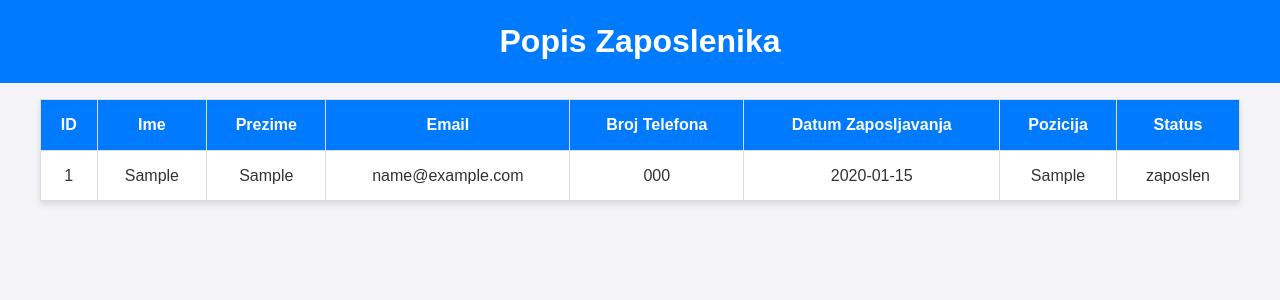
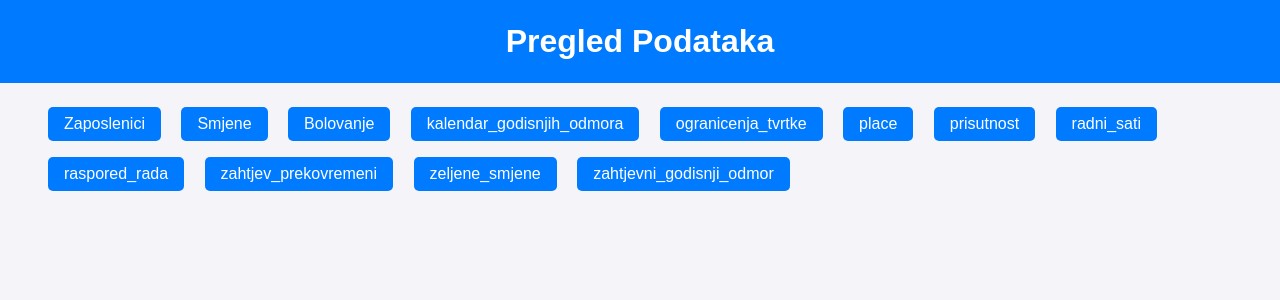
Before and after one commit to LukaCatela/BP2_Sustav-za-upravljanje-rasporedom-radnog-vremena-zaposlenika, a Flask app: page / in a window 1280 px wide. Shown: the top 300 px of the page. Run offline with Flask 3, Linux system fonts and the light colour scheme; tables that the repository leaves empty hold one stand-in row (values such as "Sample post").

Commit message:
Basic CSS+HTML
i dodao svaku tablicu

```diff
--- a/Test_Tablica.sql
+++ b/Test_Tablica.sql
@@ -76,7 +76,7 @@ trajanje INT NOT NULL
 );
 CREATE TABLE ogranicenja_tvrtke(
 id INT PRIMARY KEY AUTO_INCREMENT,
-vrsta_ogranicenja VARCHAR(20) -- Kasnije dodati enum svake vrste
+vrsta_ogranicenja VARCHAR(50) -- Kasnije dodati enum svake vrste
 );
 CREATE TABLE zahtjev_prekovremeni(
 id INT PRIMARY KEY AUTO_INCREMENT,
--- a/app.py
+++ b/app.py
@@ -14,27 +14,53 @@ db = SQLAlchemy(app)
 def index():
     return render_template('index.html')
 
-@app.route('/zaposlenici', methods=['GET'])
-def get_employees():
+# Pomocna funkcija za lakse upisivanje tablica sa podatcima
+def stavljanje_vrijednosti(ime_tablice):
     with db.engine.connect() as conn:
-        select_zapolsenik = text("SELECT * FROM zaposlenik")
-        result = conn.execute(select_zapolsenik)
-        zaposlenici = []
-        for row in result:
-            zaposlenici.append({
-                'id': row[0],
-                'ime': row[1],
-                'prezime': row[2],
-                'email': row[3],
-                'broj_telefona': row[4],
-                'datum_zaposljavanja': row[5].strftime('%Y-%m-%d'),
-                'pozicija': row[6],
-                'status': row[7]
-            })
-    return Response(
-        json.dumps(zaposlenici, ensure_ascii=False),
-        mimetype='application/json; charset=utf-8'
-    )
+        query = text(f"SELECT * FROM {ime_tablice}")
+        result = conn.execute(query)
+        data = [dict(row._mapping) for row in result]
+    return data
+
+# Od ovuda do slijedeceg komentara su svi routovi koji koriste pomocnu funkciju
+# -----------------------------------------------------------------------------------------------------#
+@app.route('/bolovanje', methods=['GET'])
+def get_bolovanje():
+    return jsonify(stavljanje_vrijednosti('bolovanje'))
+@app.route('/kalendar_godisnjih_odmora', methods=['GET'])
+def get_kalendar_godisnjih_odmora():
+    return jsonify(stavljanje_vrijednosti('kalendar_godisnjih_odmora'))
+@app.route('/ogranicenja_tvrtke', methods=['GET'])
+def get_ogranicenja_tvrtke():
+    return jsonify(stavljanje_vrijednosti('ogranicenja_tvrtke'))
+@app.route('/place', methods=['GET'])
+def get_place():
+    return jsonify(stavljanje_vrijednosti('place'))
+@app.route('/prisutnost', methods=['GET'])
+def get_prisutnost():
+    return jsonify(stavljanje_vrijednosti('prisutnost'))
+@app.route('/radni_sati', methods=['GET'])
+def get_radni_sati():
+    return jsonify(stavljanje_vrijednosti('radni_sati'))
+@app.route('/raspored_rada', methods=['GET'])
+def get_raspored_rada():
+    return jsonify(stavljanje_vrijednosti('raspored_rada'))
+@app.route('/smjene', methods=['GET'])
+def get_smjene():
+    return jsonify(stavljanje_vrijednosti('smjene'))
+@app.route('/zahtjev_prekovremeni', methods=['GET'])
+def get_zahtjev_prekovremeni():
+    return jsonify(stavljanje_vrijednosti('zahtjev_prekovremeni'))
+@app.route('/zahtjevni_godisnji_odmor', methods=['GET'])
+def get_zahtjevni_godisnji_odmor():
+    return jsonify(stavljanje_vrijednosti('zahtjevni_godisnji_odmor'))
+@app.route('//zaposlenici',methods=['GET'])
+def get_zaposlenici():
+    return jsonify(stavljanje_vrijednosti('zaposlenik'))
+@app.route('/zeljene_smjene', methods=['GET'])
+def get_zeljene_smjene():
+    return jsonify(stavljanje_vrijednosti('zeljene_smjene'))
+# -----------------------------------------------------------------------------------------------------#
 
 if __name__ == "__main__":
     app.run(debug=True)
--- a/static/style.css
+++ b/static/style.css
@@ -57,3 +57,21 @@ footer {
     color: white;
     margin-top: 1rem;
 }
+button {
+    padding: 0.5rem 1rem;
+    margin: 0.5rem;
+    border: none;
+    background-color: #007bff;
+    color: white;
+    font-size: 1rem;
+    cursor: pointer;
+    border-radius: 5px;
+}
+
+button:hover {
+    background-color: #0056b3;
+}
+
+table {
+    margin-top: 1rem;
+}
--- a/templates/index.html
+++ b/templates/index.html
@@ -3,59 +3,69 @@
 <head>
     <meta charset="UTF-8">
     <meta name="viewport" content="width=device-width, initial-scale=1.0">
-    <title>Popis Zaposlenika</title>
+    <title>Popis Podataka</title>
     <link rel="stylesheet" href="{{ url_for('static', filename='style.css') }}">
 </head>
 <body>
     <header>
-        <h1>Popis Zaposlenika</h1>
+        <h1>Pregled Podataka</h1>
     </header>
 
     <main>
+        <div>
+            <button onclick="fetchTableData('zaposlenici')">Zaposlenici</button>
+            <button onclick="fetchTableData('smjene')">Smjene</button>
+            <button onclick="fetchTableData('bolovanje')">Bolovanje</button>
+            <button onclick="fetchTableData('kalendar_godisnjih_odmora')">kalendar_godisnjih_odmora</button>
+            <button onclick="fetchTableData('ogranicenja_tvrtke')">ogranicenja_tvrtke</button>
+            <button onclick="fetchTableData('place')">place</button>
+            <button onclick="fetchTableData('prisutnost')">prisutnost</button>
+            <button onclick="fetchTableData('radni_sati')">radni_sati</button>
+            <button onclick="fetchTableData('raspored_rada')">raspored_rada</button>
+            <button onclick="fetchTableData('zahtjev_prekovremeni')">zahtjev_prekovremeni</button>
+            <button onclick="fetchTableData('zeljene_smjene')">zeljene_smjene</button>
+            <button onclick="fetchTableData('zahtjevni_godisnji_odmor')">zahtjevni_godisnji_odmor</button>
+            <!-- Add more buttons for other tables -->
+        </div>
+
         <table>
-            <thead>
-                <tr>
-                    <th>ID</th>
-                    <th>Ime</th>
-                    <th>Prezime</th>
-                    <th>Email</th>
-                    <th>Broj Telefona</th>
-                    <th>Datum Zaposljavanja</th>
-                    <th>Pozicija</th>
-                    <th>Status</th>
-                </tr>
+            <thead id="table-header">
+                <!-- Headers will be dynamically updated -->
             </thead>
-            <tbody id="zaposlenici-table">
+            <tbody id="table-body">
+                <!-- Data will be dynamically inserted here -->
             </tbody>
         </table>
     </main>
 
     <script>
-        async function fetchZaposlenici() {
-            const response = await fetch('/zaposlenici');
-            const data = await response.json();
+        async function fetchTableData(table) {
+            try {
+                const response = await fetch(`/${table}`);
+                const data = await response.json();
 
-            const tableBody = document.getElementById('zaposlenici-table');
-            tableBody.innerHTML = '';
+                const tableHeader = document.getElementById('table-header');
+                const tableBody = document.getElementById('table-body');
 
-            data.forEach(zaposlenik => {
-                const row = `
-                    <tr>
-                        <td>${zaposlenik.id}</td>
-                        <td>${zaposlenik.ime}</td>
-                        <td>${zaposlenik.prezime}</td>
-                        <td>${zaposlenik.email}</td>
-                        <td>${zaposlenik.broj_telefona}</td>
-                        <td>${zaposlenik.datum_zaposljavanja}</td>
-                        <td>${zaposlenik.pozicija}</td>
-                        <td>${zaposlenik.status}</td>
-                    </tr>
-                `;
-                tableBody.insertAdjacentHTML('beforeend', row);
-            });
+                tableHeader.innerHTML = '';
+                tableBody.innerHTML = '';
+
+                if (data.length > 0) {
+                    const headers = Object.keys(data[0]);
+                    const headerRow = headers.map(header => `<th>${header}</th>`).join('');
+                    tableHeader.innerHTML = `<tr>${headerRow}</tr>`;
+
+                    data.forEach(row => {
+                        const rowHTML = headers.map(header => `<td>${row[header]}</td>`).join('');
+                        tableBody.insertAdjacentHTML('beforeend', `<tr>${rowHTML}</tr>`);
+                    });
+                } else {
+                    tableBody.innerHTML = '<tr><td colspan="10">Nema postojecih podataka</td></tr>';
+                }
+            } catch (error) {
+                console.error('Error fetching data:', error);
+            }
         }
-
-        document.addEventListener('DOMContentLoaded', fetchZaposlenici);
     </script>
 </body>
 </html>
```
